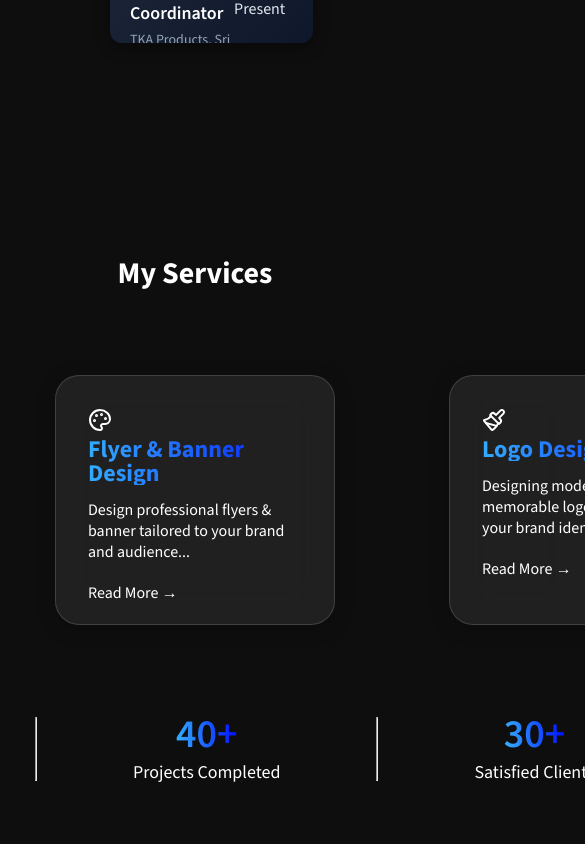
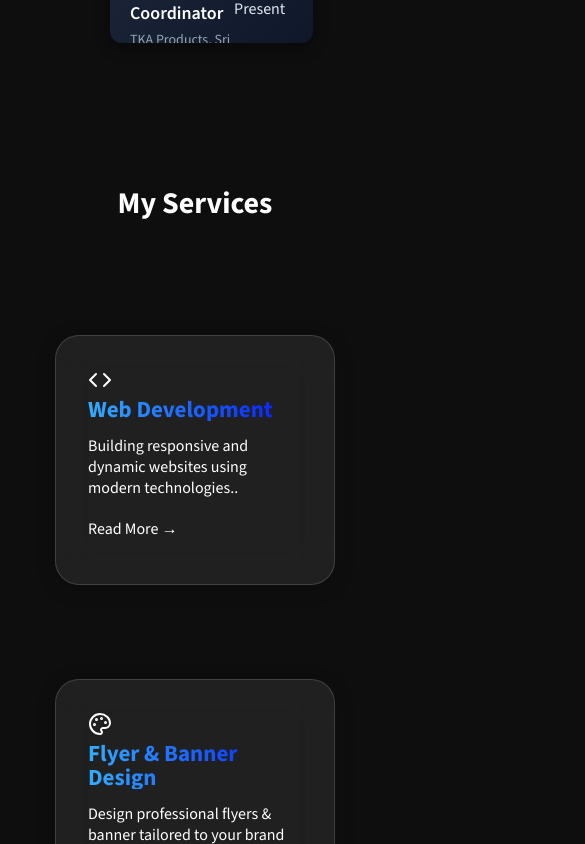
Before and after one commit to TharushaK01/Tharusha_Fulstack_Developer, a React (Vite) app: page / in a window 390 px wide. Shown: the part 2560-3404 px from the top of the page, 585 px wide, since content can reach past the window. Built offline with nearby package versions, Linux system fonts and the light colour scheme.

Commit message:
responsive version 2

```diff
--- a/src/Components/Contact/Contact.css
+++ b/src/Components/Contact/Contact.css
@@ -97,3 +97,98 @@
 .contact-submit:hover{
     background: linear-gradient(267deg, #36b6ff 0.36%, #000cff 102.06%);
 }
+@media (max-width: 1024px) {
+  .contact-section {
+    gap: 60px;
+  }
+
+  .contact-left h3 {
+    font-size: 26px;
+  }
+}
+
+@media (max-width: 768px) {
+  .contact {
+    gap: 60px;
+    margin: 40px 0 80px 0;
+  }
+
+  .contact-title h2 {
+    font-size: 36px;
+  }
+
+  .contact-section {
+    flex-direction: column;
+    gap: 60px;
+    align-items: center;
+  }
+
+  .contact-left {
+    width: 100%;
+    max-width: 600px;
+    text-align: center;
+    align-items: center;
+  }
+
+  .contact-left h3,
+  .contact-left p {
+    text-align: center;
+  }
+
+  .contact-left p {
+    max-width: 100%;
+  }
+
+  .contact-details {
+    align-items: center;
+  }
+
+  .contact-right {
+    width: 100%;
+    max-width: 600px;
+  }
+
+  .contatct-form input,
+  .contatct-form textarea {
+    width: 100%;
+  }
+
+  .contact-submit {
+    align-self: center;
+    padding: 16px 50px;
+    font-size: 18px;
+  }
+}
+
+@media (max-width: 480px) {
+  .contact {
+    padding: 0 5%;
+  }
+
+  .contact-title h2 {
+    font-size: 32px;
+  }
+
+  .contact-left h3 {
+    font-size: 24px;
+  }
+
+  .contact-section {
+    gap: 50px;
+  }
+
+  .contatct-form input {
+    height: 52px;
+    font-size: 15.5px;
+  }
+
+  .contatct-form textarea {
+    min-height: 140px;
+    font-size: 15.5px;
+  }
+
+  .contact-submit {
+    padding: 15px 40px;
+    font-size: 16.5px;
+  }
+}
--- a/src/Components/Navbar/Navbar.css
+++ b/src/Components/Navbar/Navbar.css
@@ -129,6 +129,7 @@
     text-align: center;
     transition: left 0.3s ease;
     justify-content: center;
+    transition: left 0.4s cubic-bezier(0.68, -0.55, 0.27, 1.55);
     gap: 40px;
     z-index: 1000;
     padding: 0;
--- a/src/Components/Services/Service.css
+++ b/src/Components/Services/Service.css
@@ -75,3 +75,86 @@
   white-space: nowrap;
   /* margin-bottom: 50px; */
 }
+@media (max-width: 1024px) {
+  .services h2 {
+    font-size: 38px;
+  }
+
+  .services-row {
+    gap: 30px;
+  }
+
+  .service-card {
+    padding: 25px 20px;
+  }
+}
+
+@media (max-width: 768px) {
+  .services {
+    padding: 0 5%;
+    margin-bottom: 80px;
+  }
+
+  .services h2 {
+    font-size: 34px;
+    margin: 60px 0 50px 0;
+  }
+
+  .services-row {
+    flex-direction: column;
+    gap: 30px;
+    margin: 40px 0;
+  }
+
+  .service-card {
+    width: 100%;
+    padding: 32px 25px;
+  }
+
+  .service-card p {
+    font-size: 15.5px;
+    line-height: 1.65;
+  }
+
+  /* Stats - Stack vertically on mobile */
+  .stats-container {
+    flex-direction: column;
+    gap: 40px;
+    margin: 60px 0;
+  }
+
+  .stat-item {
+    padding: 0;
+  }
+
+  .stat-divider {
+    display: none; /* Hide vertical divider on mobile */
+  }
+
+  .stat-item .count-up {
+    font-size: 42px;
+  }
+
+  .stat-item p {
+    font-size: 17px;
+  }
+}
+
+@media (max-width: 480px) {
+  .services h2 {
+    font-size: 30px;
+    margin: 50px 0 40px 0;
+  }
+
+  .service-card {
+    padding: 28px 20px;
+  }
+
+  .services-row h3 {
+    font-size: 23px;
+  }
+
+  .stat-item .count-up {
+    font-size: 38px;
+  }
+}
```
